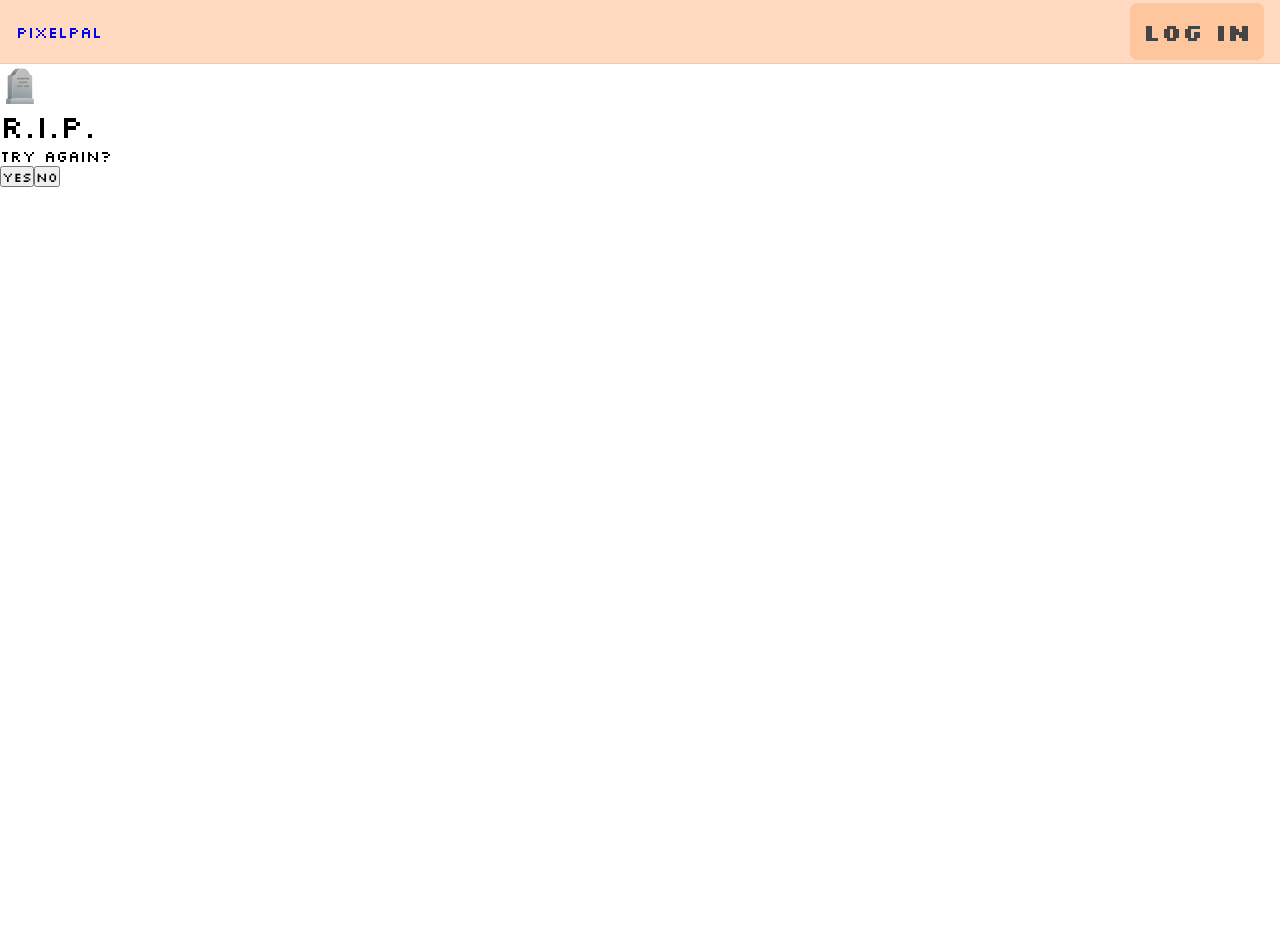
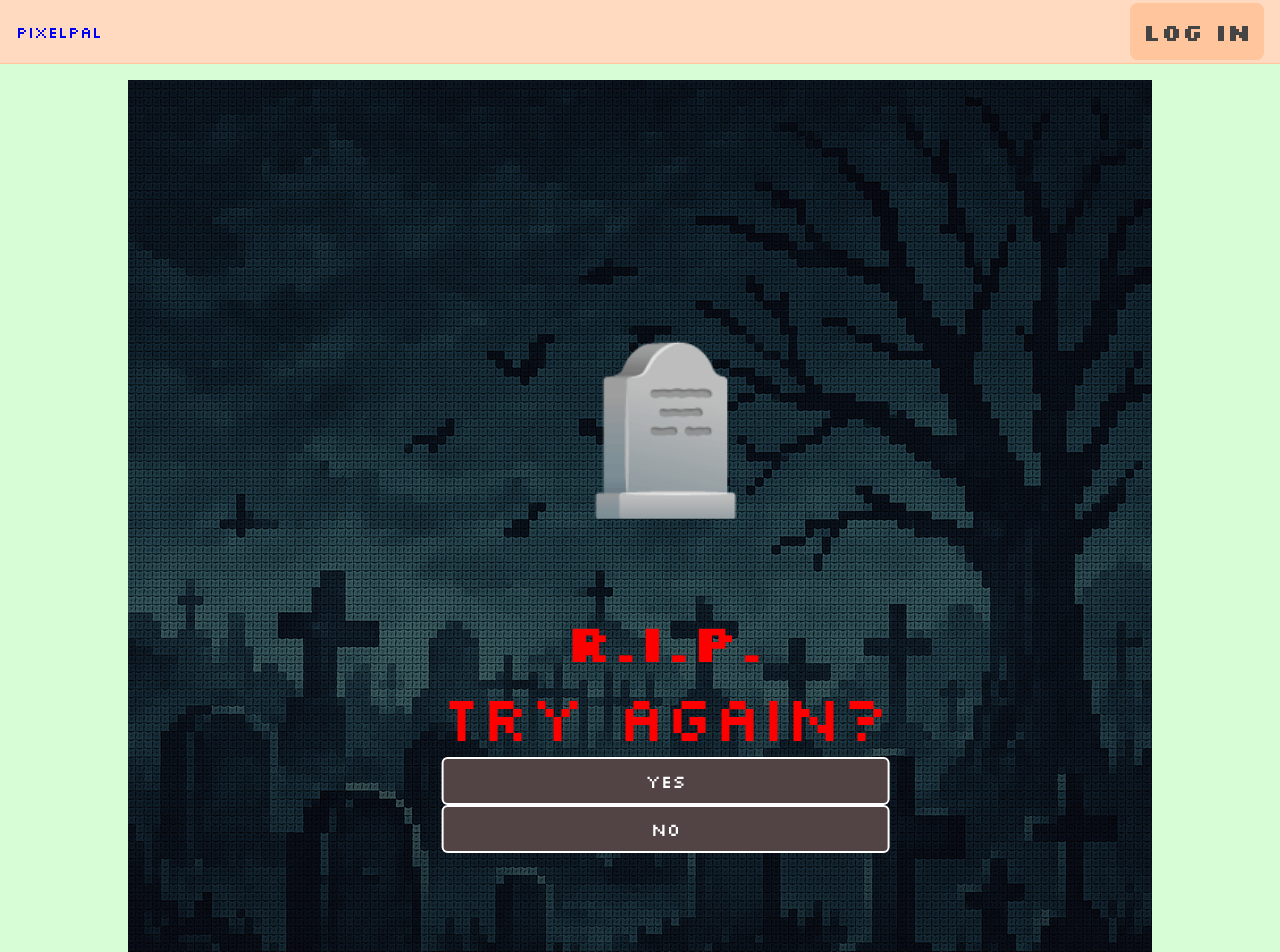
Before and after one commit to zeplin-michael/PixelPal, a React (Vite) app in the folder frontend/: page /deathscreen in a window 1280 px wide. Shown: the top 952 px of the page. Before the commit the page ends 800 px from the top, so only its background shows below. Built offline with nearby package versions, Linux system fonts and the light colour scheme; no server answers.

Commit message:
Added background image to deathScreen.Switched from TailwindCSS to seperate css file.

```diff
--- a/frontend/src/App.jsx
+++ b/frontend/src/App.jsx
@@ -2,7 +2,7 @@ import { Route, Routes } from "react-router";
 import Layout from "./layout/Layout";
 import Login from "./auth/Login";
 import Register from "./auth/Register";
-import EndScreen from "./pages/EndScreen";
+import EndScreen from "./pages/deathscreen/EndScreen";
 
 import Homepage from "./pages/Homepage";
 import LearnMore from "./pages/LearnMore";
--- a/frontend/src/index.css
+++ b/frontend/src/index.css
@@ -14,4 +14,5 @@ div#root {
 main {
   display: flex;
   height: 100%;
+  flex-direction: column;
 }
--- a/frontend/src/pages/EndScreen.jsx
+++ /dev/null
@@ -1,95 +0,0 @@
-// Description: A React component that displays a death screen
-// with a tombstone and options to restart or exit the game.
-// This component uses Framer Motion for animations and Tailwind CSS for styling.
-// Sound effect from pixabay.com, created by Lesiakower.
-// License: CC0 1.0 Universal (CC0 1.0) Public
-
-import { useState, useEffect } from "react";
-import { motion, AnimatePresence } from "framer-motion";
-
-const playDeathSound = () => {
-  const audio = new Audio("../../assets/8-bit-game-over-sound-effect.mp3");
-  audio.play().catch((error) => console.error("Error playing sound:", error));
-};
-
-const Tombstone = () => (
-  <motion.div
-    initial={{ y: -200, opacity: 0 }}
-    animate={{ y: 0, opacity: 1 }}
-    exit={{ y: 200, opacity: 0 }}
-    transition={{ duration: 1 }}
-    className="flex flex-col items-center justify-center p-4"
-  >
-    <div
-      className="bg-gray-800 text-white p-6 rounded-xl shadow-lg text-center"
-      style={{
-        fontFamily: "monospace",
-        fontSize: "2rem",
-        imageRendering: "pixelated",
-      }}
-    >
-      <div>🪦</div>
-      <div className="mt-2">R.I.P.</div>
-    </div>
-  </motion.div>
-);
-
-const Options = ({ onSelect }) => (
-  <div className="flex space-x-4 mt-6">
-    <button
-      onClick={() => onSelect(true)}
-      className="bg-green-600 hover:bg-green-700 text-white py-2 px-4 rounded-xl shadow"
-    >
-      Yes
-    </button>
-    <button
-      onClick={() => onSelect(false)}
-      className="bg-red-600 hover:bg-red-700 text-white py-2 px-4 rounded-xl shadow"
-    >
-      No
-    </button>
-  </div>
-);
-
-export default function EndScreen({ onRestart }) {
-  useEffect(() => {
-    playDeathSound();
-  }, []);
-  return (
-    <div className="flex flex-col items-center justify-center min-h-screen bg-black text-white">
-      <Tombstone />
-      <div className="text-xl mt-4">Try Again?</div>
-      <Options onSelect={(choice) => choice && onRestart()} />
-    </div>
-  );
-}
-
-// export default function App() {
-//   const [showEnd, setShowEnd] = useState(false);
-
-//   return (
-//     <div className="min-h-screen flex items-center justify-center bg-white">
-//       <AnimatePresence>
-//         {showEnd ? (
-//           <EndScreen key="end" onRestart={() => setShowEnd(false)} />
-//         ) : (
-//           <motion.div
-//             key="start"
-//             initial={{ opacity: 0 }}
-//             animate={{ opacity: 1 }}
-//             exit={{ opacity: 0 }}
-//             className="text-center"
-//           >
-//             <h1 className="text-4xl font-bold mb-4">Pick your PixelPal</h1>
-//             <button
-//               onClick={() => setShowEnd(true)}
-//               className="bg-blue-600 hover:bg-blue-700 text-white py-2 px-4 rounded-xl"
-//             >
-//               Start
-//             </button>
-//           </motion.div>
-//         )}
-//       </AnimatePresence>
-//     </div>
-//   );
-// }
--- /dev/null
+++ b/frontend/src/pages/deathscreen/EndScreen.css
@@ -0,0 +1,136 @@
+/* EndScreen.css */
+
+body,
+html {
+  height: 100%;
+  margin: 0;
+  padding: 0;
+  font-family: "Segoe UI", Arial, sans-serif;
+  background: #d7fdd6;
+}
+
+.endscreen-container {
+  min-height: 100vh;
+  display: flex;
+  flex-direction: column;
+  align-items: center;
+  justify-content: center;
+  background: #d7fdd6;
+  padding: 2rem;
+}
+
+.gravestone-background {
+  position: relative;
+  width: 220px;
+  height: 320px;
+  display: flex;
+  align-items: center;
+  justify-content: center;
+  background: url("./gravestone_img.png") no-repeat center center;
+  background-size: contain;
+  box-shadow: 0 8px 32px rgba(0, 0, 0, 0.18);
+  padding: 2rem;
+}
+
+.tombstone-content {
+  position: absolute;
+  top: 22%;
+  left: 50%;
+  transform: translate(-50%, -22%);
+  width: 80%;
+  text-align: center;
+  color: #444;
+  font-size: 1.5rem;
+  font-weight: 600;
+  text-shadow: 0 2px 8px #fff, 0 1px 2px #aaa;
+}
+
+.endscreen-buttons {
+  position: absolute;
+  bottom: 10%;
+  left: 50%;
+  transform: translateX(-50%);
+  display: flex;
+  gap: 24px;
+}
+
+.endscreen-button {
+  padding: 12px 32px;
+  border: none;
+  border-radius: 24px;
+  background: #222;
+  color: #fff;
+  font-size: 1.1rem;
+  font-weight: 500;
+  cursor: pointer;
+  transition: background 0.2s;
+  box-shadow: 0 2px 8px rgba(0, 0, 0, 0.12);
+}
+
+.endscreen-button:hover {
+  background: #444;
+}
+
+#gravestone-emoji {
+  position: absolute;
+  top: 40%;
+  left: 45%;
+  transform: translateX(-30%);
+  font-size: 4rem;
+  text-align: center;
+  display: flex;
+  flex-direction: column;
+}
+
+.buttons {
+  position: absolute;
+  top: 50%;
+  left: 40%;
+  /* transform: translateX(-50%); */
+  display: flex;
+  gap: 160px;
+  font-size: 1.7rem; /* Increased font size */
+  padding: 24px 64px; /* Increased padding for larger buttons */
+}
+
+.buttons {
+  display: flex;
+  justify-content: center;
+  gap: 20px;
+}
+
+button {
+  padding: 10px 20px;
+  font-size: 18px;
+  border: none;
+  border-radius: 6px;
+  cursor: pointer;
+  background-color: #444;
+  color: white;
+  transition: background 0.3s ease;
+}
+
+button:hover {
+  background-color: #666;
+}
+
+.buttons {
+  display: flex;
+  justify-content: center;
+  gap: 25px;
+}
+
+button {
+  padding: 10px 20px;
+  font-size: 18px;
+  border: white 2px solid;
+  border-radius: 6px;
+  cursor: pointer;
+  background-color: #524444;
+  color: white;
+  transition: background 0.3s ease;
+}
+
+button:hover {
+  background-color: #b42525;
+}
--- /dev/null
+++ b/frontend/src/pages/deathscreen/EndScreen.jsx
@@ -0,0 +1,77 @@
+// Description: A React component that displays a death screen
+// with a tombstone and options to restart or exit the game.
+// This component uses Framer Motion for animations and CSS for styling.
+// Sound effect from pixabay.com, created by Lesiakower.
+// License: CC0 1.0 Universal (CC0 1.0) Public
+
+import { motion } from "framer-motion";
+import "./EndScreen.css";
+import gravestone from "../../../assets/gravestone.png";
+
+const Tombstone = () => (
+  //
+  <>
+    <div id="gravestone-emoji">🪦</div>
+    <img src={gravestone} alt="Gravestone" className="png" />
+    <br />
+    <h2>R.I.P.</h2>
+  </>
+);
+
+const Options = ({ onSelect }) => {
+  const playSound = () => {
+    const audio = new Audio("../../assets/8-bit-game-over-sound-effect.mp3");
+    audio.play();
+  };
+
+  return (
+    <>
+      <motion.div
+        initial={{ y: 0, opacity: 0 }}
+        animate={{ y: 0, opacity: 1 }}
+        transition={{ duration: 1 }}
+        className="tombstone"
+      >
+        <img src={gravestone} alt="Gravestone" className="png" />
+        <div id="gravestone-emoji">
+          <h1 style={{ fontSize: "10rem" }}>🪦</h1>
+          <br />
+          <h5 style={{ color: "red" }}>R.I.P.</h5>
+          <h7 style={{ color: "red" }}>Try Again?</h7>
+          <button
+            onClick={() => {
+              window.location.href = "/";
+            }}
+          >
+            <h9>Yes</h9>
+          </button>
+          <button
+            onClick={() => {
+              playSound();
+              onSelect(false);
+            }}
+          >
+            <h9>No</h9>
+          </button>
+        </div>
+      </motion.div>
+    </>
+  );
+};
+
+export { Tombstone, Options };
+const EndScreen = () => {
+  return (
+    <div className="end-screen-container">
+      <div
+        className="try-again-section"
+        style={{ textAlign: "center", marginTop: "1rem" }}
+      >
+        <div style={{ marginTop: "1rem" }}>
+          <Options onSelect={() => {}} />
+        </div>
+      </div>
+    </div>
+  );
+};
+export default EndScreen;
```
Also changed, not shown: frontend/assets/gravestone.png (added).
